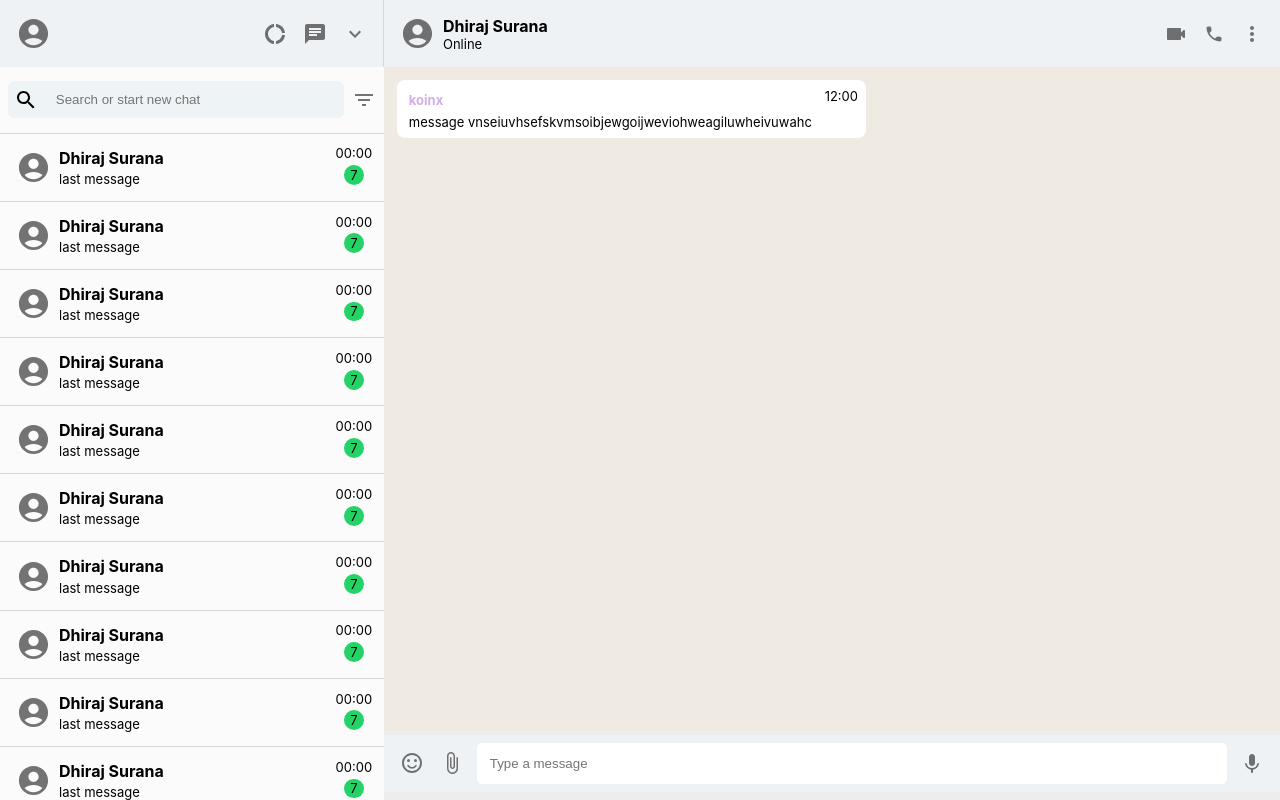
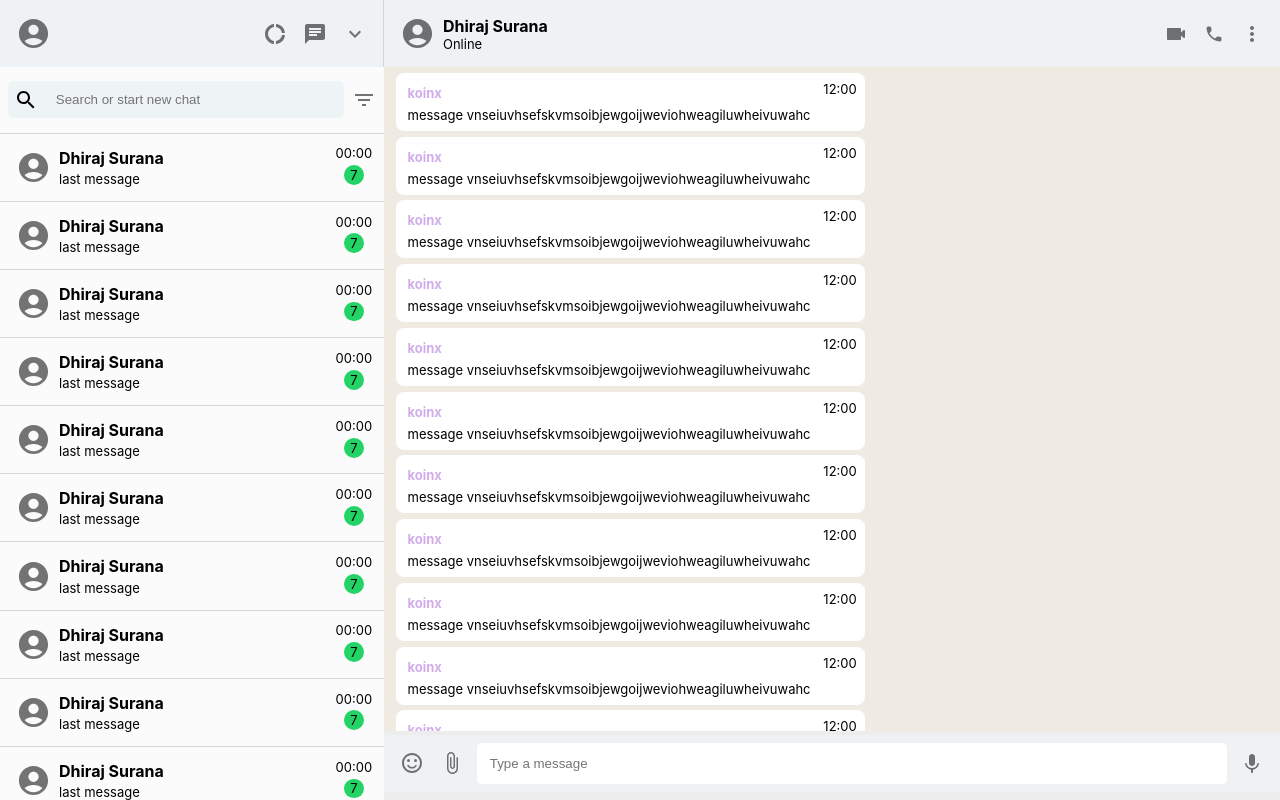
Before and after one commit to DhirajSurana/React-Whatsapp-Clone, a React (Create React App) app: page / in a window 1280 px wide. Built offline with nearby package versions, Linux system fonts and the light colour scheme.

Commit message:
updates [04.08.2022]

```diff
--- a/src/Chat.js
+++ b/src/Chat.js
@@ -50,8 +50,22 @@ function Chat() {
         </section>
 
         <section className='chat-messages'>
-          <Message className="message message-sent" />
-
+          <Message className="message recieved" />
+          <Message className="message recieved" />
+          <Message className="message sent" />
+          <Message className="message sent"/>
+          <Message className="message sent" />
+          <Message className="message sent" />
+          <Message className="message sent" />
+          <Message className="message sent" />
+          <Message className="message sent" />
+          <Message className="message sent" />
+          <Message className="message sent" />
+          <Message className="message sent" />
+          <Message className="message sent" />
+          <Message className="message sent" />
+          <Message className="message sent" />
+          <Message className="message sent" />
         </section>
 
         <section className='chatbar'>
--- a/src/Message.css
+++ b/src/Message.css
@@ -1,10 +1,18 @@
+/* .message >{
+    display: flex;
+    flex-direction: row;
+    align-items: center;
+    margin-bottom: 10px;
+} */
+
 .message{
     display: flex;
     flex-direction: row;
     align-items: center;
     justify-content: space-between;
     background-color: #ffffff;
-    margin: 1vw;
+    margin: 0.45vw 0 0.45vw 0.9vw;
+    margin-left: .9vw;
     padding: 1vh;
     border-radius: 8px;
     width:fit-content;
@@ -25,11 +33,18 @@
 
 .message-time{
     margin-bottom:2vw;
-    /* padding: 0.1vw; */
     font-size: 0.5vw;
 }
 
-.message-recieved{
+.sent{
     background-color: #f7e99f;
+    align-items: right;
+    color: red;
+}
 
+.recieved{
+    background-color: #a12020;
+    align-items: right;
+    position: right;
+    color: black;
 }
--- a/src/Message.js
+++ b/src/Message.js
@@ -5,11 +5,13 @@ function Message() {
     return (
         <div className="message">
             <div className="">
-                <div className='person-name'>
-                    <p>koinx</p>
-                </div>
-                <div className="message-content">
-                    <p> message vnseiuvhsefskvmsoibjewgoijweviohweagiluwheivuwahc</p>
+                <div className="details">
+                    <div className='person-name'>
+                        <p>koinx</p>
+                    </div>
+                    <div className="message-content">
+                        <p> message vnseiuvhsefskvmsoibjewgoijweviohweagiluwheivuwahc</p>
+                    </div>
                 </div>
             </div>
             <div className='message-time'>
```
